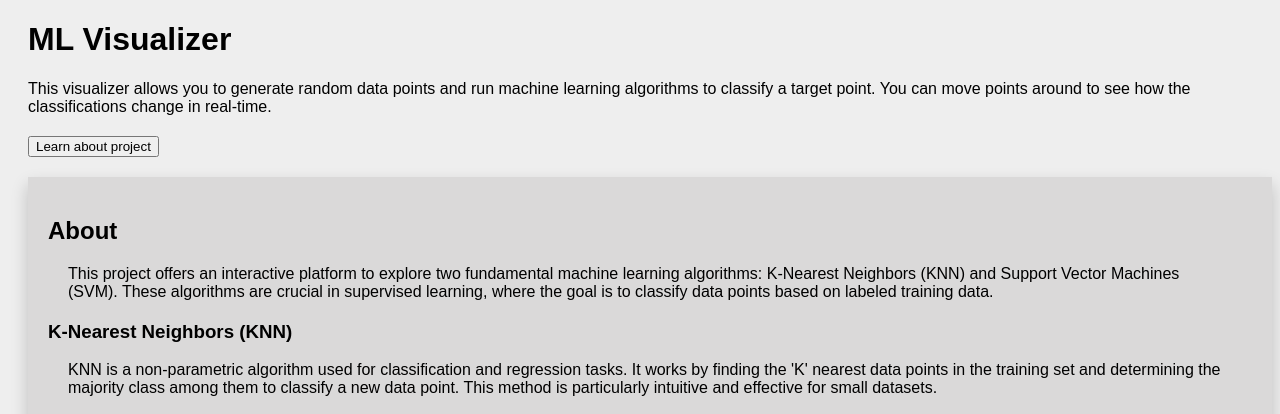
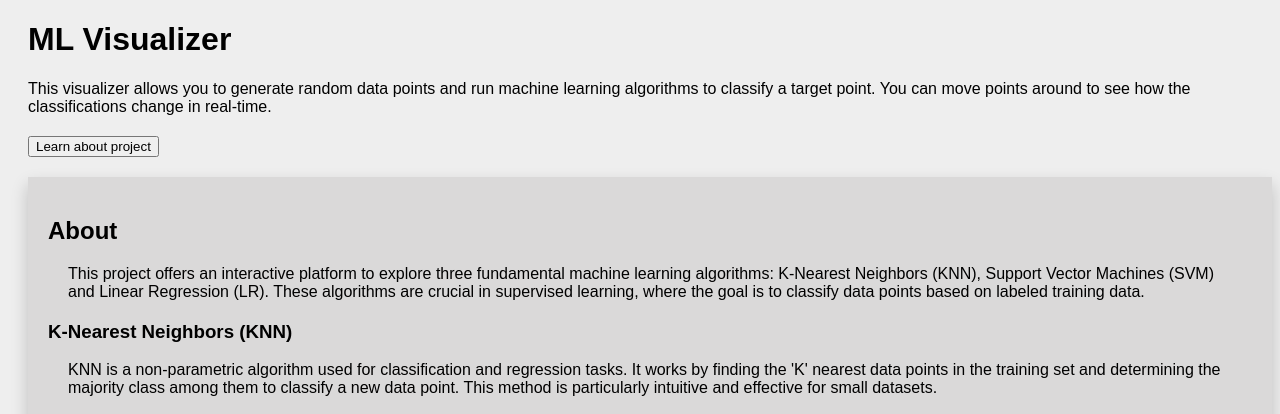
Before and after one commit to Bekjo3/Machine-Learning-Visualizer, a website: page index.html in a window 1280 px wide. Both pictures are taken after a click on the button "Learn about project". Shown: the top 414 px of the page. Drawn offline with nearby package versions, Linux system fonts and the light colour scheme.

Commit message:
fixed home page

```diff
--- a/index.html
+++ b/index.html
@@ -14,7 +14,7 @@
         <div id="descriptionContent" class="dropdown-content">
             <div class="about-section">
                 <h2>About</h2>
-                <p>This project offers an interactive platform to explore two fundamental machine learning algorithms: K-Nearest Neighbors (KNN) and Support Vector Machines (SVM). These algorithms are crucial in supervised learning, where the goal is to classify data points based on labeled training data.</p>
+                <p>This project offers an interactive platform to explore three fundamental machine learning algorithms: K-Nearest Neighbors (KNN), Support Vector Machines (SVM) and Linear Regression (LR). These algorithms are crucial in supervised learning, where the goal is to classify data points based on labeled training data.</p>
 
                 <h3>K-Nearest Neighbors (KNN)</h3>
                 <p>KNN is a non-parametric algorithm used for classification and regression tasks. It works by finding the 'K' nearest data points in the training set and determining the majority class among them to classify a new data point. This method is particularly intuitive and effective for small datasets.</p>
```
